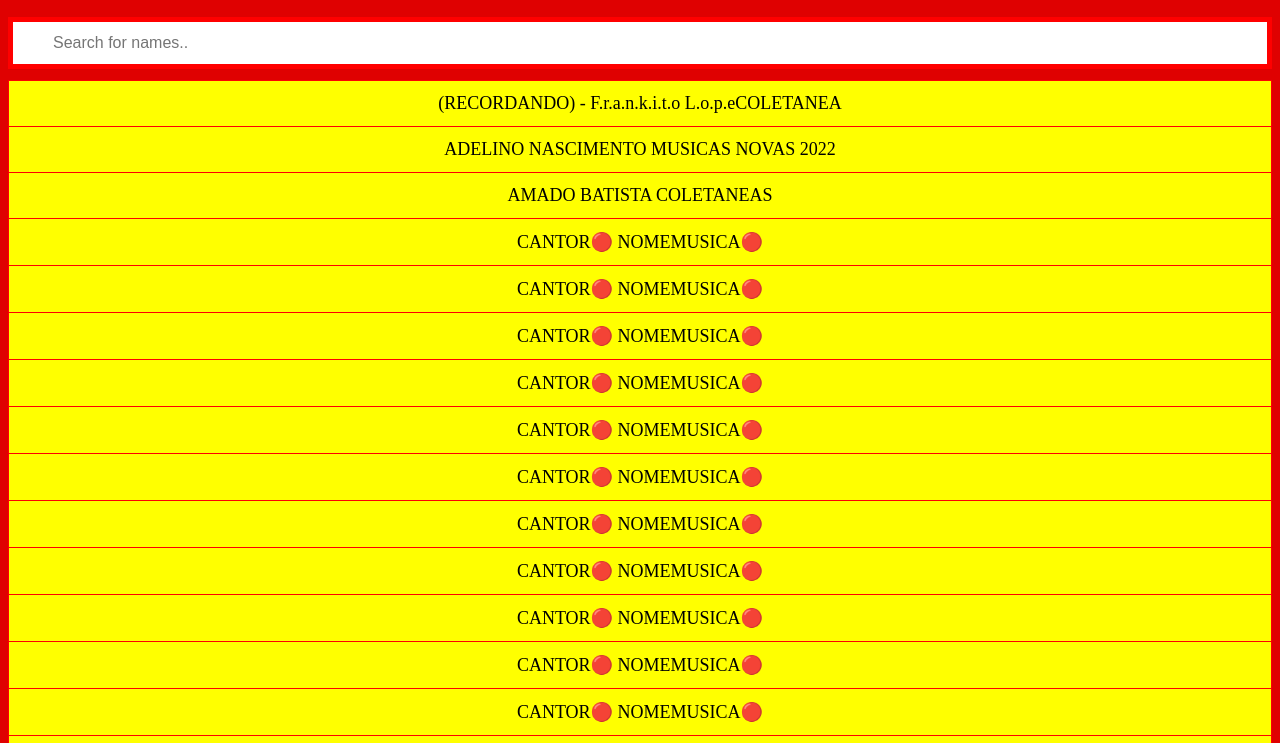
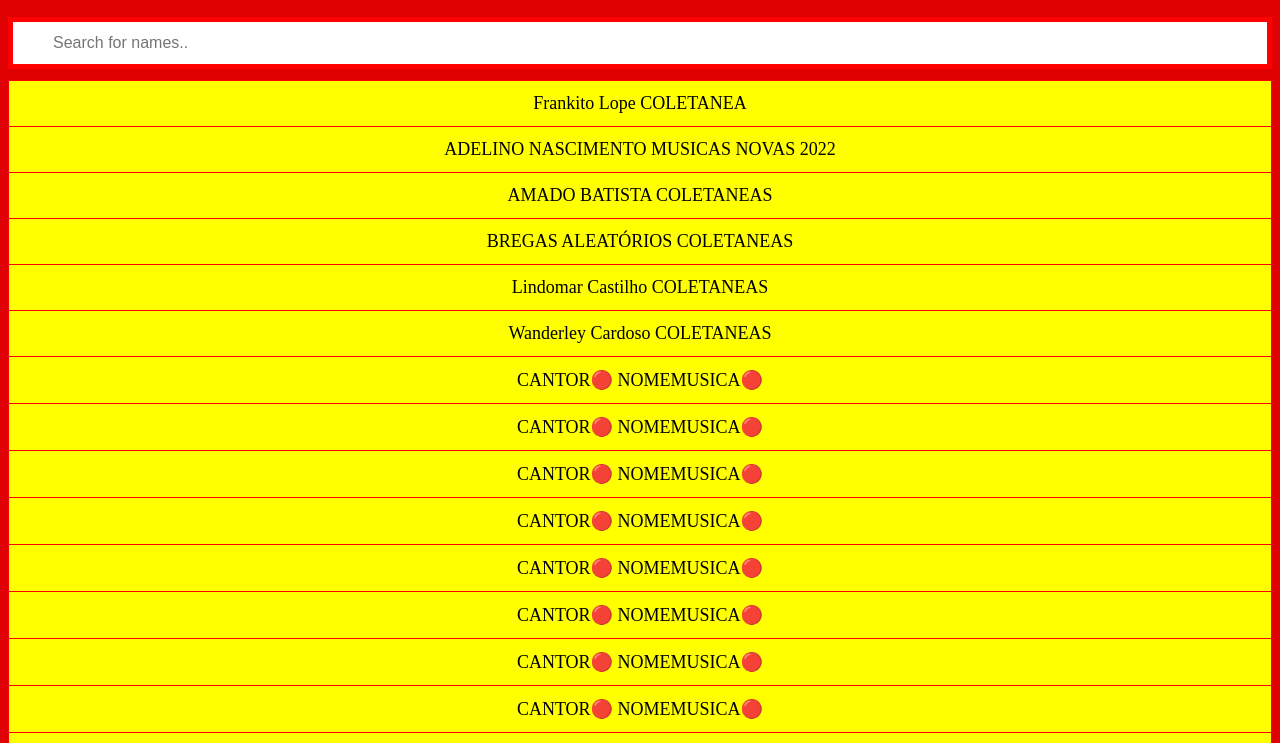
Before and after one commit to santos246/MINHAS-MUSICAS, a plain HTML site: page index.html in a window 1280 px wide. Shown: the part 50-793 px from the top of the page. Drawn offline with Linux system fonts and the light colour scheme.

Commit message:
Update index.html

```diff
--- a/index.html
+++ b/index.html
@@ -60,9 +60,13 @@
 <!-------------------🔲🔲🔲🔘🔲🔲🔲------------------>
 <!-------------------🔲🔲🔲🔘🔲🔲🔲------------------>
 <!---------------------------------------------------->
-<li><a href="(RECORDANDO) - F.r.a.n.k.i.t.o L.o.p.e.htm" target="_self">
-(RECORDANDO) - F.r.a.n.k.i.t.o L.o.p.e<mark>COLETANEA</mark>
-</a></li>
+<li><a href="
+Frankito Lope
+.htm" target="_self">
+Frankito Lope
+<mark>
+COLETANEA
+</mark></a></li>
 <!---------------------------------------------------->
 <li><a href="
 ADELINO NASCIMENTO
@@ -81,27 +85,27 @@
 </mark></a></li>
 <!---------------------------------------------------->
 <li><a href="
-CANTOR🔴
+BREGAS ALEATÓRIOS
 .htm" target="_self">
-CANTOR🔴
+BREGAS ALEATÓRIOS
 <mark>
-NOMEMUSICA🔴
+COLETANEAS
 </mark></a></li>
 <!---------------------------------------------------->
 <li><a href="
-CANTOR🔴
+Lindomar Castilho
 .htm" target="_self">
-CANTOR🔴
+Lindomar Castilho
 <mark>
-NOMEMUSICA🔴
+COLETANEAS
 </mark></a></li>
 <!---------------------------------------------------->
 <li><a href="
-CANTOR🔴
+Wanderley Cardoso
 .htm" target="_self">
-CANTOR🔴
+Wanderley Cardoso
 <mark>
-NOMEMUSICA🔴
+COLETANEAS
 </mark></a></li>
 <!---------------------------------------------------->
 <li><a href="
```
